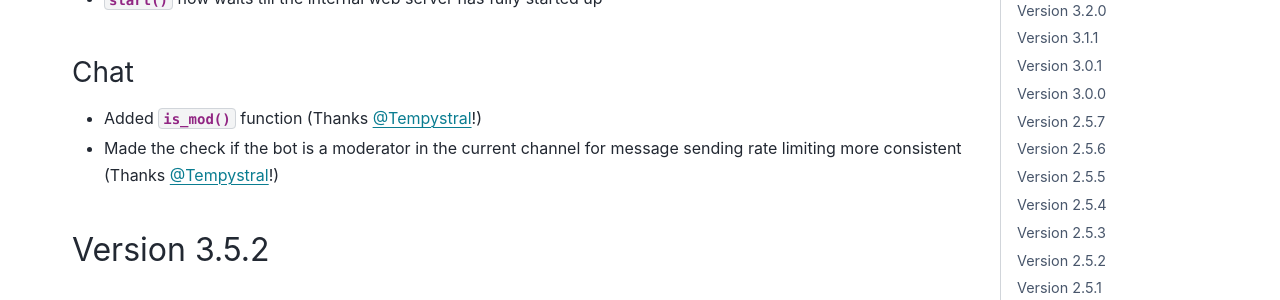
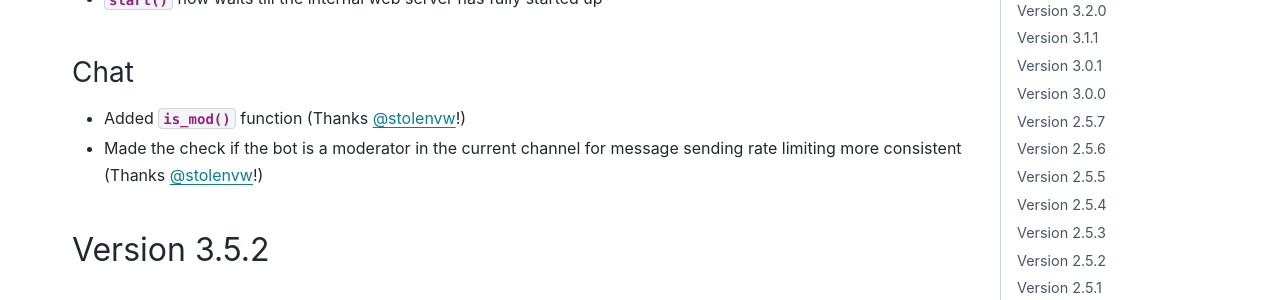
Before and after one commit to Teekeks/pyTwitchAPI, a Sphinx documentation site: the page built from docs/changelog.rst, in a window 1280 px wide and 900 px high. Shown: the part 381-681 px from the top of the window. Built offline with Sphinx 7.4.7 and the PyData theme 0.15.4, drawn with Linux system fonts in a browser that asks for light colours; comment, search, counter and statistics services are not loaded.

Commit message:
fix docs attribution

```diff
--- a/docs/changelog.rst
+++ b/docs/changelog.rst
@@ -15,8 +15,8 @@ EventSub
 Chat
 ----
 
-- Added :const:`~twitchAPI.chat.Chat.is_mod()` function (Thanks `@Tempystral <https://github.com/stolenvw>`__!)
-- Made the check if the bot is a moderator in the current channel for message sending rate limiting more consistent (Thanks `@Tempystral <https://github.com/stolenvw>`__!)
+- Added :const:`~twitchAPI.chat.Chat.is_mod()` function (Thanks `@stolenvw <https://github.com/stolenvw>`__!)
+- Made the check if the bot is a moderator in the current channel for message sending rate limiting more consistent (Thanks `@stolenvw <https://github.com/stolenvw>`__!)
 
 
 ****************
```
